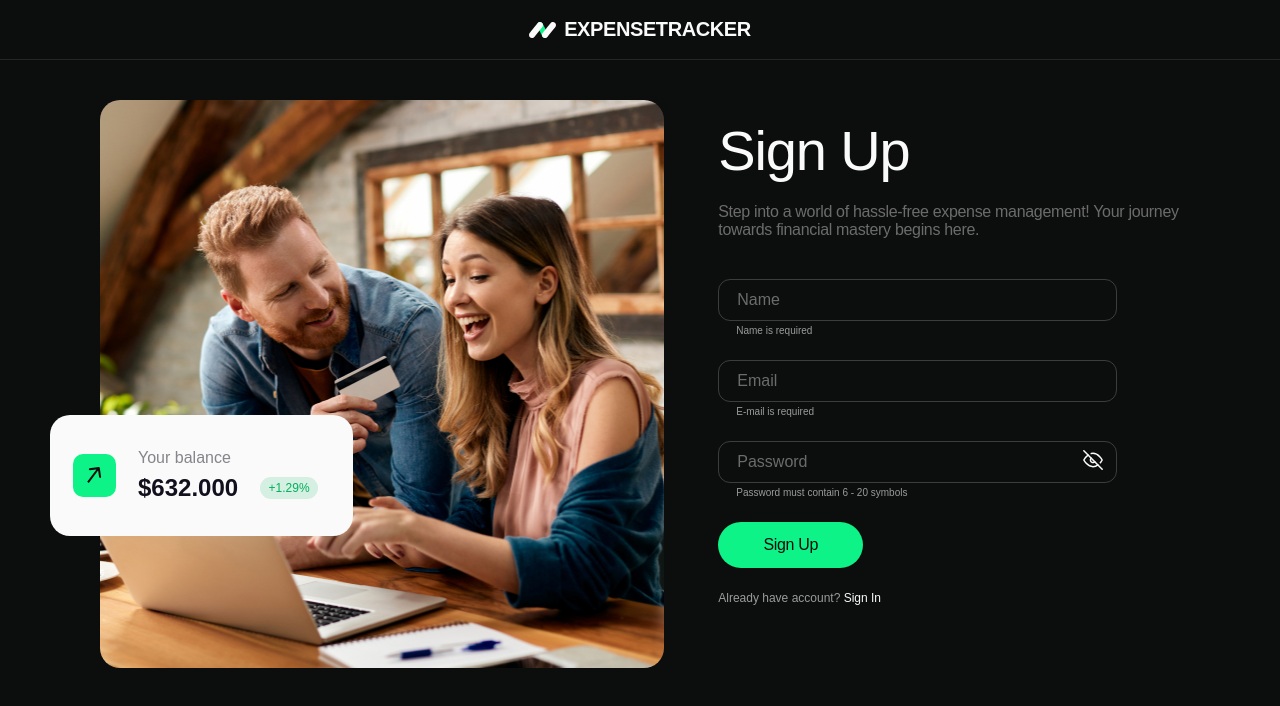
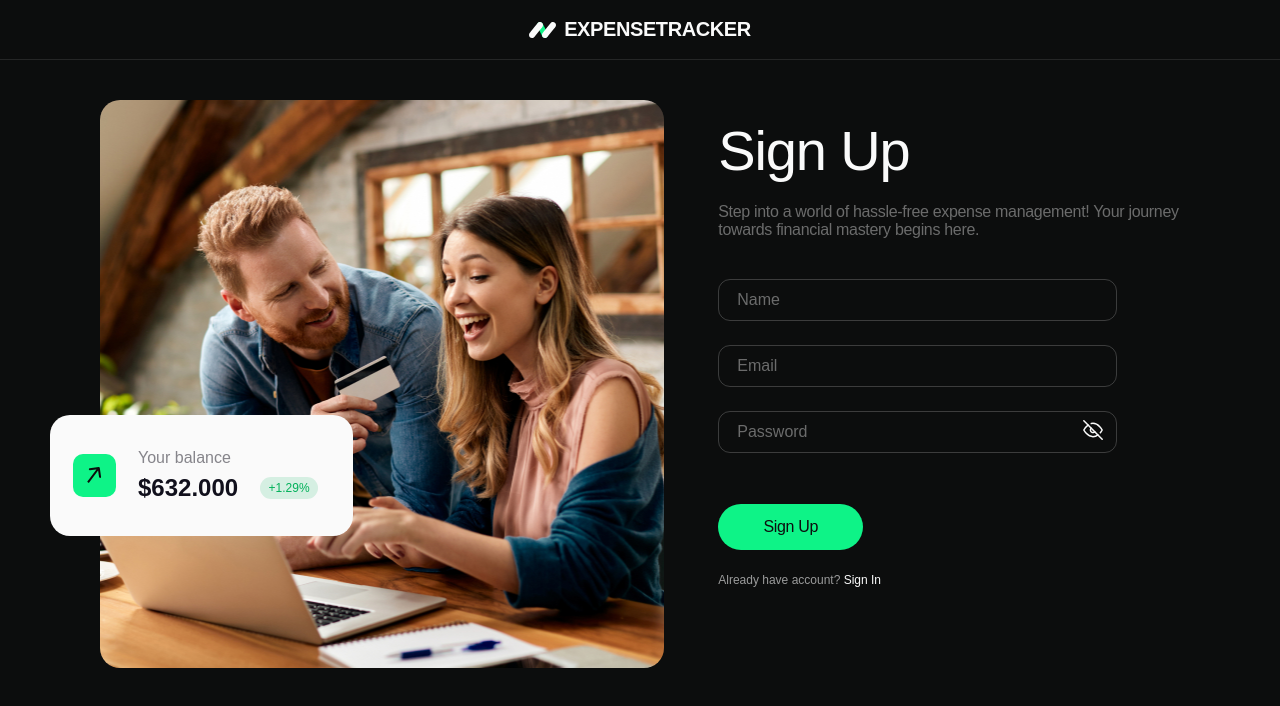
Before and after one commit to nadiyniy/money_makers, a React (Create React App) app: page /money_makers/register in a window 1280 px wide. Shown: the top 706 px of the page. Built offline with nearby package versions, Linux system fonts and the light colour scheme.

Commit message:
update validation
Remove hints under inputs.
Add mode: 'onBlur' in AuthForm.

Add to validationSchemaRegister and validationSchemaLogin:
.matches(/^[a-zA-Z0-9._-]+@[a-zA-Z0-9.-]+\.[a-zA-Z]{2,4}$/, 'Invalid email format'),

```diff
--- a/src/pages/Auth/AuthForm/AuthForm.jsx
+++ b/src/pages/Auth/AuthForm/AuthForm.jsx
@@ -5,7 +5,6 @@ import { Eye, EyeOff, Error, Check } from 'components/svgs';
 import {
   ErrorMessage,
   FormWrapper,
-  HintMessage,
   IconContainer,
   Input,
   InputContainer,
@@ -24,25 +23,19 @@ const AuthForm = ({
   navigationData,
   authType,
 }) => {
+  const [isPasswordVisible, setIsPasswordVisible] = useState(false);
+
   const { handleSubmit, register, formState } = useForm({
+    mode: 'onBlur',
     defaultValues: initialState,
     resolver: yupResolver(validationSchema),
   });
-
-  const [isPasswordVisible, setIsPasswordVisible] = useState(false);
+  const { isDirty, isValid, errors, touchedFields } = formState;
 
   const linkTo = authType === 'register' ? '/login' : '/register';
 
-  const { isDirty, errors, touchedFields } = formState;
-
   const togglePasswordVisibility = () => {
     setIsPasswordVisible(prev => !prev);
-  };
-
-  const fieldHints = {
-    name: 'Name is required',
-    email: 'E-mail is required',
-    password: 'Password must contain  6 - 20 symbols',
   };
 
   return (
@@ -75,16 +68,12 @@ const AuthForm = ({
               )}
             </InputContainer>
 
-            {!errors[field.name] ? (
-              <HintMessage>{fieldHints[field.name]}</HintMessage>
-            ) : (
-              <ErrorMessage>{errors[field.name].message}</ErrorMessage>
-            )}
+            {errors[field.name] && <ErrorMessage>{errors[field.name].message}</ErrorMessage>}
           </InputGroup>
         ))}
       </div>
       <div>
-        <SubmitButton type="submit" disabled={!isDirty}>
+        <SubmitButton type="submit" disabled={!isDirty || !isValid}>
           {submitButtonText}
         </SubmitButton>
 
--- a/src/pages/Auth/LoginPage/LoginPage.jsx
+++ b/src/pages/Auth/LoginPage/LoginPage.jsx
@@ -53,6 +53,9 @@ const LoginPage = () => {
         } else if (result.payload?.includes('400')) {
           setErrorMessage('Unknown error occurred. Please try again later.');
         }
+        else if (result.payload.includes('50')) {
+          setErrorMessage('We are very sorry. An error occurred on server side. Please try again later.');
+        }
       }
     } catch (error) {
       console.error('error');
--- a/src/pages/Auth/RegisterPage/RegisterPage.jsx
+++ b/src/pages/Auth/RegisterPage/RegisterPage.jsx
@@ -39,11 +39,13 @@ const RegisterPage = () => {
   const submit = async data => {
     try {
       const response = await dispatch(registerThunk(data));
-      // console.log('response', response?.payload);
+      console.log('response', response?.payload);
 
       if (response?.payload) {
         if (response.payload.includes('409')) {
           setErrorMessage('Provided email already exists. Please sign in.');
+        } else if (response.payload.includes('500')) {
+          setErrorMessage('We are very sorry. An error occurred on server side. Please try again later.');
         } else {
           const sendData = {
             email: data.email,
@@ -51,13 +53,15 @@ const RegisterPage = () => {
           };
           const result = await dispatch(loginThunk(sendData));
 
+          console.log(result);
+
           if (result.error) {
-            setErrorMessage('Unknown error occurred. Please try again later.');
+            setErrorMessage('You are registered. Please sign in.');
           }
         }
       }
     } catch (error) {
-      setErrorMessage('Unknown error occurred. Please try again later.');
+      // setErrorMessage('Unknown error occurred. Please try again later.');
     }
   };
 
--- a/src/shared/validationSchema/validationSchema.js
+++ b/src/shared/validationSchema/validationSchema.js
@@ -3,7 +3,11 @@ import * as yup from 'yup';
 export const validationSchemaRegister = yup.object({
   name: yup.string().required('Name is required'),
 
-  email: yup.string().email('Please, enter a valid e-mail').required('E-mail is required'),
+  email: yup
+    .string()
+    .email('Please, enter a valid e-mail')
+    .required('E-mail is required')
+    .matches(/^[a-zA-Z0-9._-]+@[a-zA-Z0-9.-]+\.[a-zA-Z]{2,4}$/, 'Invalid email format'),
 
   password: yup
     .string()
@@ -11,8 +15,13 @@ export const validationSchemaRegister = yup.object({
     .max(20, 'Password must contain no more than 20 symbols')
     .required('Password is required'),
 });
+
 export const validationSchemaLogin = yup.object({
-  email: yup.string().email('Please, enter a valid e-mail').required('E-mail is required'),
+  email: yup
+    .string()
+    .email('Please, enter a valid e-mail')
+    .required('E-mail is required')
+    .matches(/^[a-zA-Z0-9._-]+@[a-zA-Z0-9.-]+\.[a-zA-Z]{2,4}$/, 'Invalid email format'),
 
   password: yup
     .string()
```
